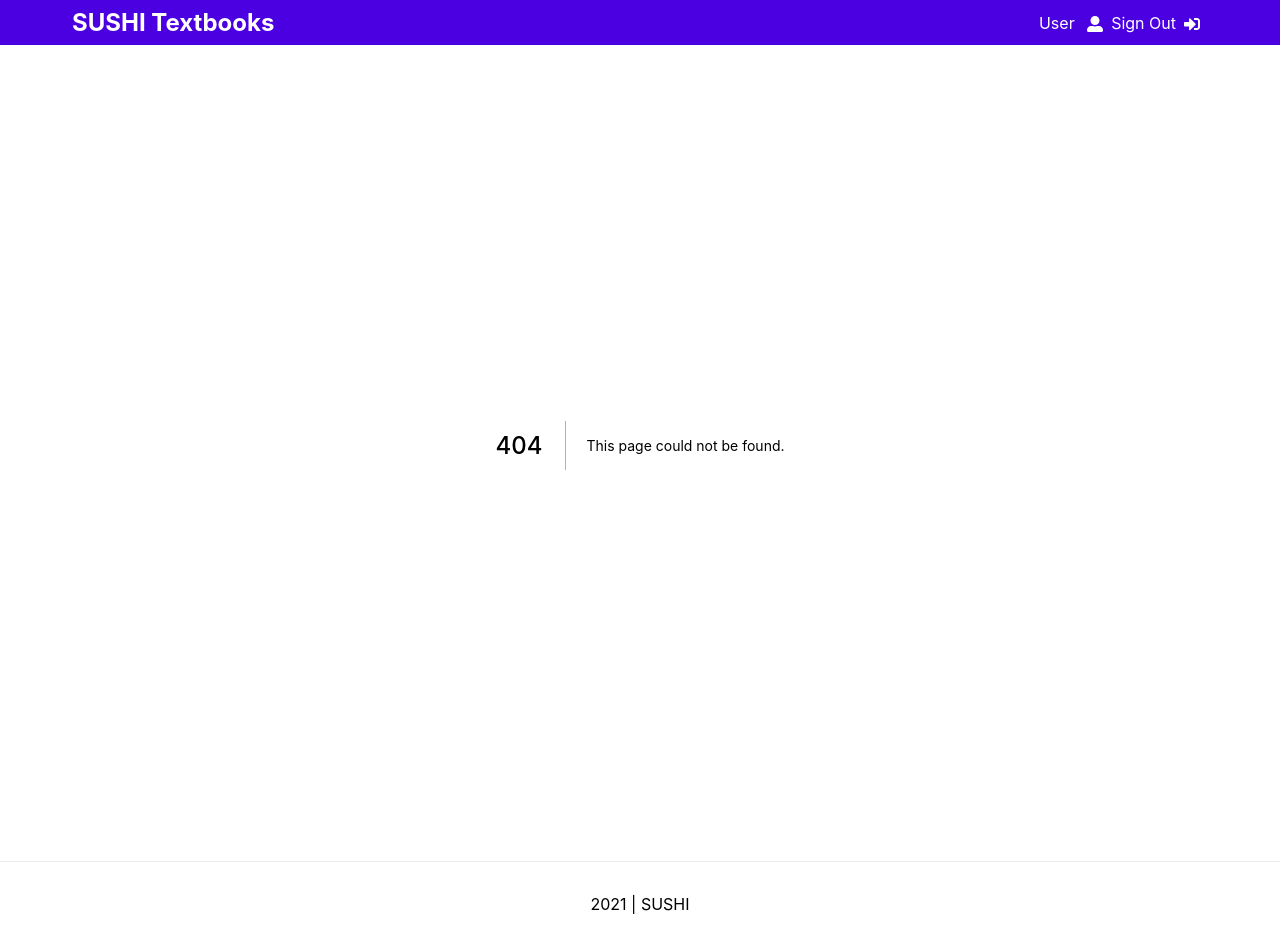
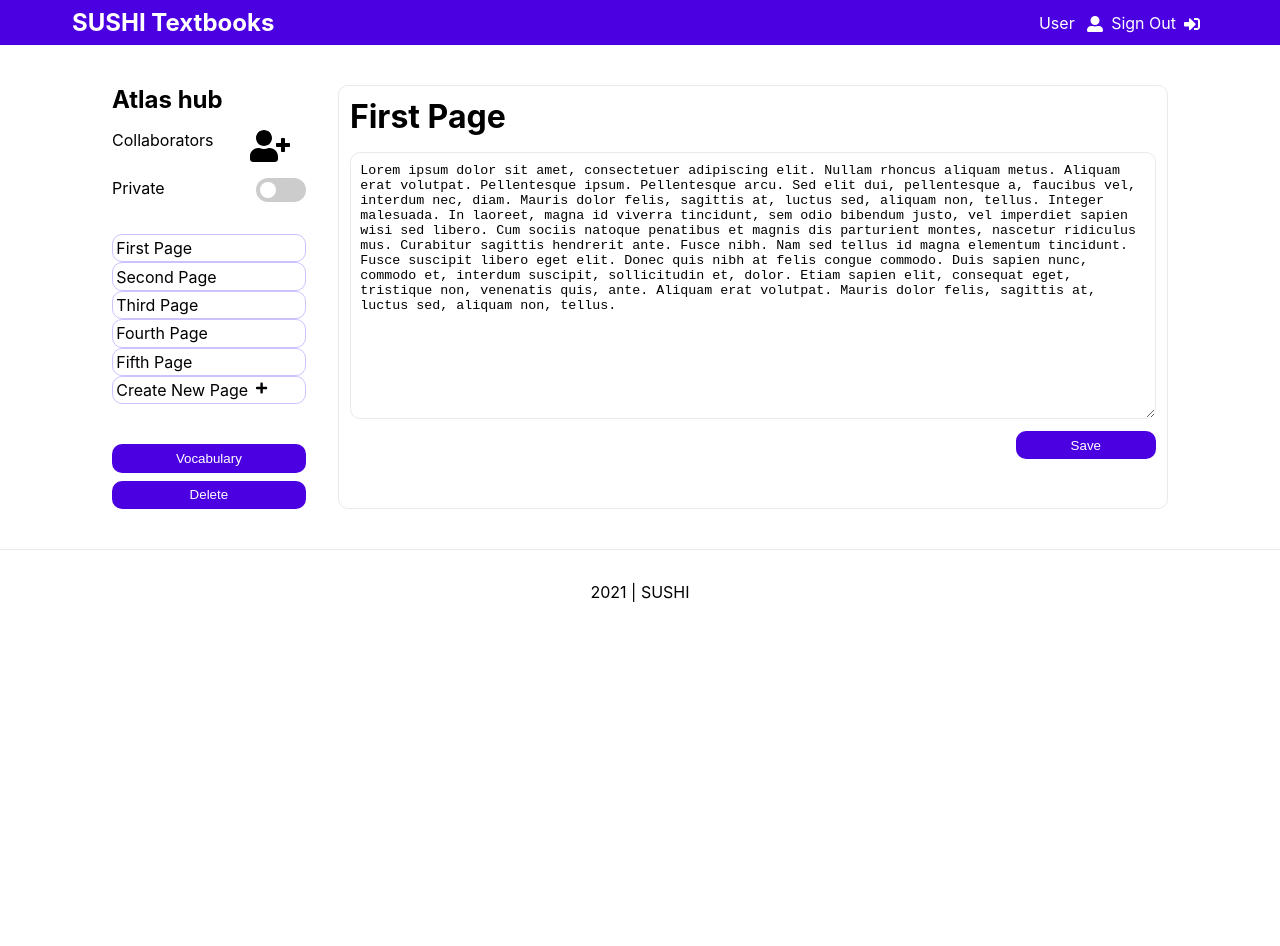
Before and after one commit to hoskra/sushi-next, a Next.js app: page /textbooks/edit/1 in a window 1280 px wide. Before the commit this address had no page. After the commit the page ends 800 px from the top, so only its background shows below. Built offline with nearby package versions, Linux system fonts and the light colour scheme.

Commit message:
textbook edit page, vocabulary page created

```diff
--- /dev/null
+++ b/components/Toggle.js
@@ -0,0 +1,10 @@
+import styles from '../styles/Toggle.module.scss'
+
+export default function Toggle() {
+  return (
+    <label className={styles.switch}>
+      <input type="checkbox" />
+      <span className={styles.slider}></span>
+    </label>
+  )
+}
--- a/pages/pages/index.js
+++ /dev/null
@@ -1,3 +0,0 @@
-export default function Pages() {
-  return <h1>First Post</h1>
-}
--- /dev/null
+++ b/pages/textbooks/edit/[id].js
@@ -0,0 +1,86 @@
+import styles from '../../../styles/TextbookEdit.module.scss'
+import { useRouter } from 'next/router'
+import Link from 'next/link'
+import { FontAwesomeIcon } from '@fortawesome/react-fontawesome'
+import { faUserPlus, faPlus } from '@fortawesome/free-solid-svg-icons'
+
+import HeadComponent from '../../../components/HeadComponent'
+import Toggle from '../../../components/Toggle'
+
+export default function TextbookEdit({textbook}) {
+  const router = useRouter()
+
+  return (
+    <>
+      <HeadComponent title={"SUSHI | " + textbook.title} description="SuperUltraSonicHyperInteractive TextBook"/>
+
+      <div className={styles.textbookContainer}>
+
+        <aside>
+          <h1>{textbook.title}</h1>
+
+          <div className={styles.group}>
+            Collaborators
+            <FontAwesomeIcon icon={faUserPlus} size="2x" />
+          </div>
+
+          <div className={styles.group}>
+            <span>Private</span>
+            <Toggle />
+          </div>
+
+          <ul className={styles.pageMenu}>
+            <li>First Page</li>
+            <li>Second Page</li>
+            <li>Third Page</li>
+            <li>Fourth Page</li>
+            <li>Fifth Page</li>
+            <li>Create New Page <FontAwesomeIcon icon={faPlus}/></li>
+          </ul>
+
+          <div className={styles.action}>
+            <Link href="/vocabulary" passHref>
+            <button className="sushi-button">Vocabulary</button>
+            </Link>
+            <button className="sushi-button">Delete</button>
+          </div>
+        </aside>
+
+        <div className={styles.textbookView}>
+          <h1 className={styles.title}>First Page</h1>
+          <textarea className={styles.pageContent}
+          defaultValue="Lorem ipsum dolor sit amet, consectetuer adipiscing elit. Nullam rhoncus aliquam metus. Aliquam erat volutpat. Pellentesque ipsum. Pellentesque arcu. Sed elit dui, pellentesque a, faucibus vel, interdum nec, diam. Mauris dolor felis, sagittis at, luctus sed, aliquam non, tellus. Integer malesuada. In laoreet, magna id viverra tincidunt, sem odio bibendum justo, vel imperdiet sapien wisi sed libero. Cum sociis natoque penatibus et magnis dis parturient montes, nascetur ridiculus mus. Curabitur sagittis hendrerit ante. Fusce nibh. Nam sed tellus id magna elementum tincidunt. Fusce suscipit libero eget elit. Donec quis nibh at felis congue commodo. Duis sapien nunc, commodo et, interdum suscipit, sollicitudin et, dolor. Etiam sapien elit, consequat eget, tristique non, venenatis quis, ante. Aliquam erat volutpat. Mauris dolor felis, sagittis at, luctus sed, aliquam non, tellus."
+          />
+
+          <button className="sushi-button">Save</button>
+        </div>
+
+
+
+      </div>
+    </>
+  )
+}
+
+export async function getStaticProps({ params }) {
+  const req = await fetch(`http://localhost:3000/${params.id}.json`)
+  const data = await req.json()
+
+  return {
+    props: { textbook: data },
+  }
+}
+
+export async function getStaticPaths() {
+  const req = await fetch('http://localhost:3000/textbooks.json')
+  const data = await req.json()
+
+  const paths = data.map(textbook => {
+    return { params: { id: textbook, }, }
+  })
+
+  return {
+    paths,
+    fallback: false,
+  }
+}
--- a/styles/Textbook.module.scss
+++ b/styles/Textbook.module.scss
@@ -60,6 +60,11 @@
       }
     }
   }
+  aside {
+    display: grid;
+    row-gap: 1.5rem;
+    grid-template-rows: 1.8em auto;
+  }
 }
 
 .starRating {
@@ -82,8 +87,9 @@
 
 .textbookView {
   display: grid;
-  grid-template-columns: 2fr 4fr 3fr;
-  grid-auto-rows: 2em 2.5em 2em auto;
+  grid-template-columns: auto auto auto;
+  grid-auto-rows: auto auto auto auto;
+  row-gap: 0.5rem;
   .title { display: grid; grid-column: 1/3;  }
   .pageName { display: grid; grid-column: 1/3; }
   .favourites { display: grid; grid-column: 3/3; }
--- /dev/null
+++ b/styles/TextbookEdit.module.scss
@@ -0,0 +1,80 @@
+@import './variables.module.scss';
+
+
+
+.textbookContainer {
+  display: grid;
+  grid-template-columns: 1.4fr 6fr;
+  grid-template-rows: auto auto auto;
+  column-gap: 2rem;
+  margin: 1rem;
+  padding: 1.5rem;
+  text-align: left;
+  color: inherit;
+  text-decoration: none;
+
+  aside {
+    h1 {
+      grid-column: 1/2;
+    }
+    svg {
+      grid-column: 2/2;
+      width: 1.5em;
+      vertical-align: middle;
+    }
+    .group {
+      margin: 1rem 0;
+      display: flex;
+      justify-content: space-between;
+    }
+
+    .pageMenu {
+      padding: 0;
+      list-style-type: none;
+      margin: 2em 0;
+      li {
+        padding: 0.2em;
+        border: 1px solid lighten($color: $secondary-color, $amount: 30%);
+        border-radius: 10px;
+        transition: color 0.15s ease, border-color 0.15s ease;
+        &:hover,:focus,:active {
+          color: lighten($color: $secondary-color, $amount: 5%);
+          margin-left: 0.2em;
+        }
+        &:last-child {
+          display: flex;
+          svg {
+            width: 0.7em;
+          }
+        }
+      }
+    }
+
+    button {
+      width: 100%;
+      margin-top: 0.5rem;
+    }
+  }
+
+  .textbookView {
+    border: 1px solid #eaeaea;
+    border-radius: 10px;
+    padding: 0.7em;
+    h1 {
+      padding-bottom: 0.5em;
+    }
+    button {
+      float: right;
+      display: block;
+      width: 140px;
+      margin-top: 0.5rem;
+    }
+    .pageContent {
+      border: 1px solid #eaeaea;
+      padding: 0.7em;
+      border-radius: 10px;
+      width: 100%;
+      height: 20em;
+    }
+  }
+}
--- /dev/null
+++ b/styles/Toggle.module.scss
@@ -0,0 +1,54 @@
+// https://www.w3schools.com/howto/howto_css_switch.asp
+
+@import './variables.module.scss';
+
+.switch {
+  position: relative;
+  display: inline-block;
+  width: 50px;
+  height: 24px;
+  input {
+    opacity: 0;
+    width: 0;
+    height: 0;
+  }
+}
+
+.slider {
+  position: absolute;
+  cursor: pointer;
+  top: 0;
+  left: 0;
+  right: 0;
+  bottom: 0;
+  background-color: #ccc;
+  -webkit-transition: .4s;
+  transition: .4s;
+  border-radius: 34px;
+  &::before {
+    border-radius: 50%;
+    position: absolute;
+    content: "";
+    height: 16px;
+    width: 16px;
+    left: 4px;
+    bottom: 4px;
+    background-color: white;
+    -webkit-transition: .4s;
+    transition: .4s;
+  }
+}
+
+input:checked + .slider {
+  background-color:  $primary-color;
+}
+
+input:focus + .slider {
+  box-shadow: 0 0 1px #2196F3;
+}
+
+input:checked + .slider:before {
+  -webkit-transform: translateX(26px);
+  -ms-transform: translateX(26px);
+  transform: translateX(26px);
+}
```
Also changed, not shown: pages/textbooks/[id].js (+17 -6 lines), pages/vocabulary/index.js (added, +21 -0 lines).
